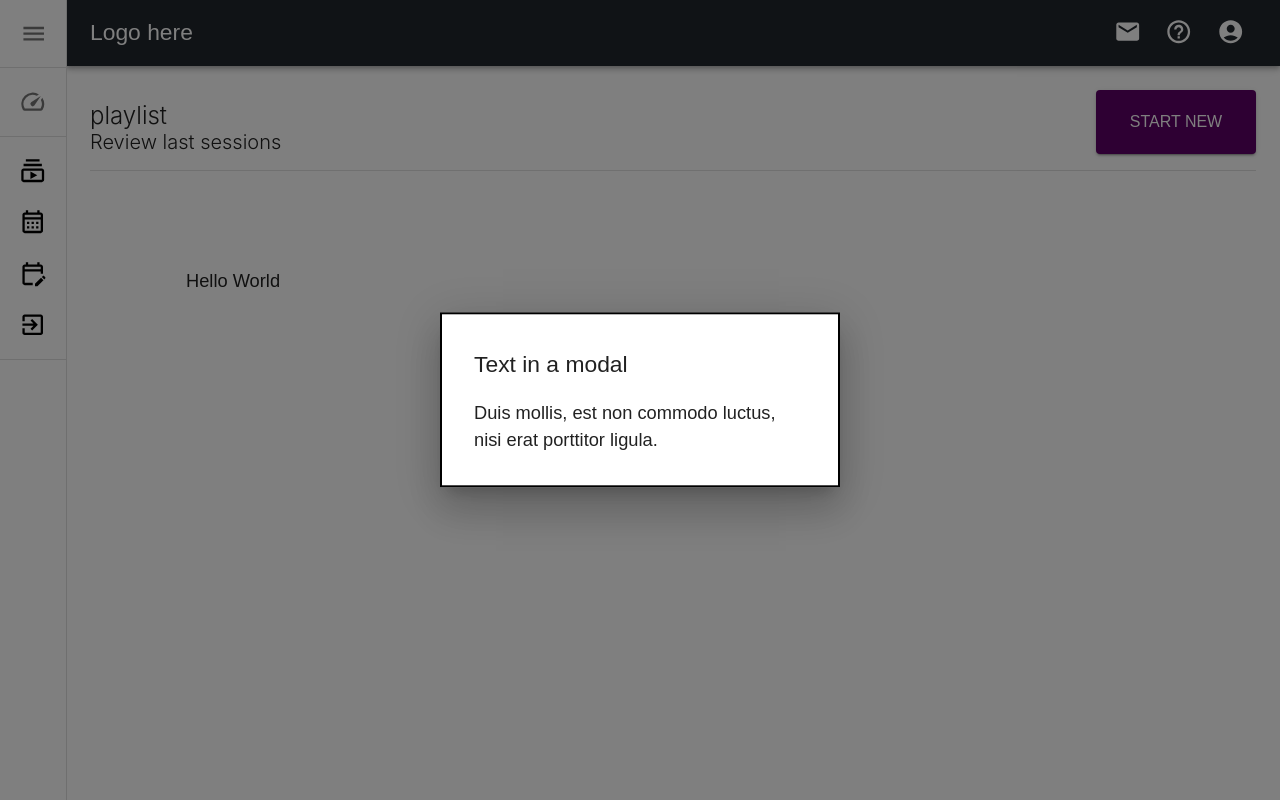
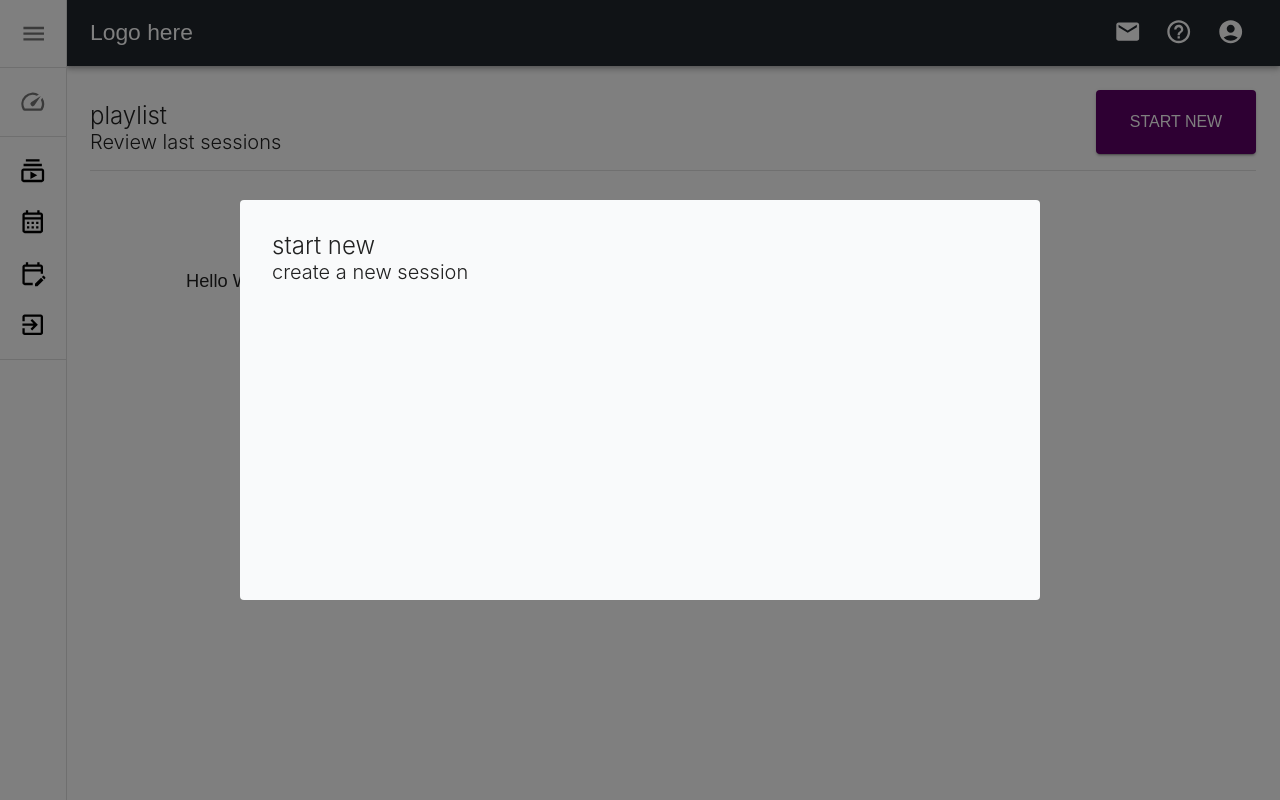
Before and after one commit to gibsonliketheguitar/STARR, a React (Vite) app: page /playlist in a window 1280 px wide. Both pictures are taken after a click on the button "START NEW". Built offline with nearby package versions, Linux system fonts and the light colour scheme.

Commit message:
seperate modal into it's own component

```diff
--- a/src/common/modal-button/modal-button.tsx
+++ b/src/common/modal-button/modal-button.tsx
@@ -1,8 +1,7 @@
 import { useState } from "react";
-import Box from "@mui/material/Box";
 import Button from "@common/button";
-import Modal from '@mui/material/Modal'
-import Typography from "@mui/material/Typography";
+import Modal from "@common/modal"
+import { Typography } from "@mui/material";
 
 
 interface I_ModalButtonProps {
@@ -13,39 +12,16 @@ interface I_ModalButtonProps {
 export function ModalButton({ title, description }: I_ModalButtonProps) {
   const [open, setIsOpen] = useState(false)
 
-  const handleOpen = () => setIsOpen(true)
-  const handleClose = () => setIsOpen(false)
+  const handleOnOpen = () => setIsOpen(true)
+  const handleOnClose = () => setIsOpen(false)
 
   return (
     <>
-      <Button variant='contained' onClick={handleOpen}>{title}</Button>
-      <Modal
-        open={open}
-        onClose={handleClose}
-        aria-labelledby={"modal-" + title}
-        aria-describedby={"modal-" + description}
-      >
-        <Box sx={style}>
-          <Typography id="modal-modal-title" variant="h6" component="h2">
-            Text in a modal
-          </Typography>
-          <Typography id="modal-modal-description" sx={{ mt: 2 }}>
-            Duis mollis, est non commodo luctus, nisi erat porttitor ligula.
-          </Typography>
-        </Box>
+      <Button variant='contained' onClick={handleOnOpen}>{title}</Button>
+      <Modal open={open} handleOnClose={handleOnClose}>
+        <Typography variant='h1'>{title}</Typography>
+        <Typography variant='h2'>{description}</Typography>
       </Modal>
     </>
   )
 }
-
-const style = {
-  position: 'absolute' as 'absolute',
-  top: '50%',
-  left: '50%',
-  transform: 'translate(-50%, -50%)',
-  width: 400,
-  bgcolor: 'background.paper',
-  border: '2px solid #000',
-  boxShadow: 24,
-  p: 4,
-};
--- /dev/null
+++ b/src/common/modal/index.ts
@@ -0,0 +1 @@
+export { default } from './modal'
--- /dev/null
+++ b/src/common/modal/modal.tsx
@@ -0,0 +1,47 @@
+import { ReactNode } from "react";
+import { styled } from "@mui/material";
+import Box from "@mui/material/Box";
+import Modal from "@mui/material/Modal";
+
+const Container = styled(Box)(({ theme }: any) => ({
+  position: 'absolute',
+  top: '50%',
+  left: '50%',
+  transform: 'translate(-50%, -50%)',
+  color: theme.primary,
+  backgroundColor: theme.palette.neutral[100],
+  padding: theme.spacing(4),
+  borderRadius: theme.shape.borderRadius,
+  height: theme.spacing(50),
+  width: theme.spacing(100),
+  border: theme.palette.neutral[900],
+}));
+
+interface I_ModalProps {
+  children: ReactNode[]
+  open: boolean
+  handleOnClose: () => void
+  ariaLabel?: string
+  ariaDescribe?: string
+}
+
+export default ({
+  ariaDescribe = '',
+  ariaLabel = '',
+  open,
+  handleOnClose,
+  children
+}: I_ModalProps) => {
+  return (
+    <Modal
+      open={open}
+      onClose={handleOnClose}
+      aria-labelledby={"modal-" + ariaLabel}
+      aria-describedby={"modal-" + ariaDescribe}
+    >
+      <Container>
+        {children}
+      </Container>
+    </Modal>
+  )
+}
--- a/src/pages/authorized/sidebar/sidebar.tsx
+++ b/src/pages/authorized/sidebar/sidebar.tsx
@@ -31,7 +31,6 @@ export function Sidebar() {
     alignItems: 'center',
     padding: theme.spacing(1.5, 1.5),
     justifyContent: 'flex-start',
-
   }));
 
   const SHARED_DASHBOARD = [
```
